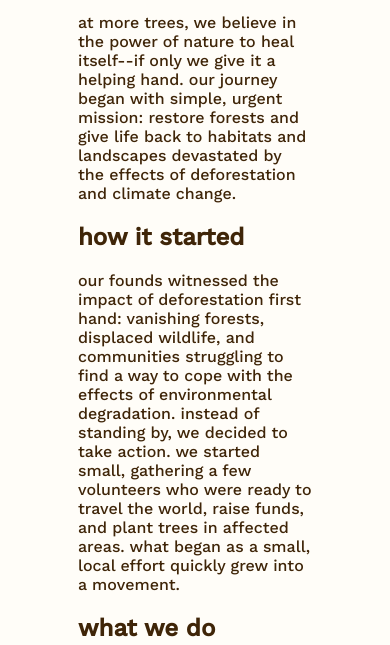
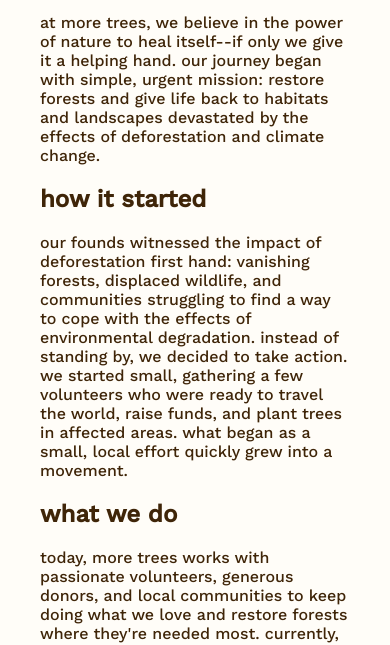
Before and after one commit to rockyboo3/tempcs20, a plain HTML site: page moretrees/ourstory.html in a window 390 px wide. Shown: the part 141-786 px from the top of the page. Drawn offline with nearby package versions, Linux system fonts and the light colour scheme.

Commit message:
Add files via upload

```diff
--- a/moretrees/ourstory.html
+++ b/moretrees/ourstory.html
@@ -48,7 +48,8 @@
 
         #main-body {
             padding: 0px 40px;
-            width: 60% !important;
+            max-width: 60% !important;
+
         }
 
         #main-body h1 {
@@ -98,7 +99,7 @@
             }
 
             #main-section #main-body{
-                width: 100%;
+                max-width: 100% !important;
                 margin: 0 auto;
             }
 
```
